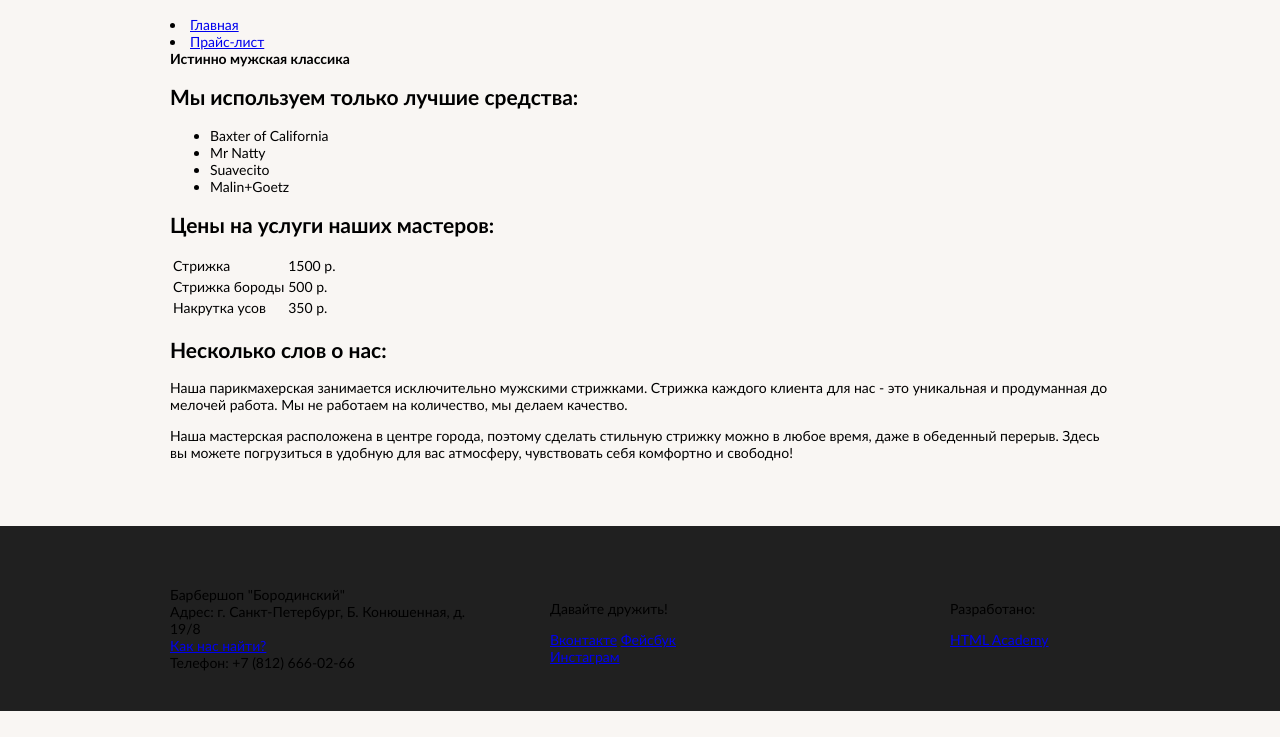
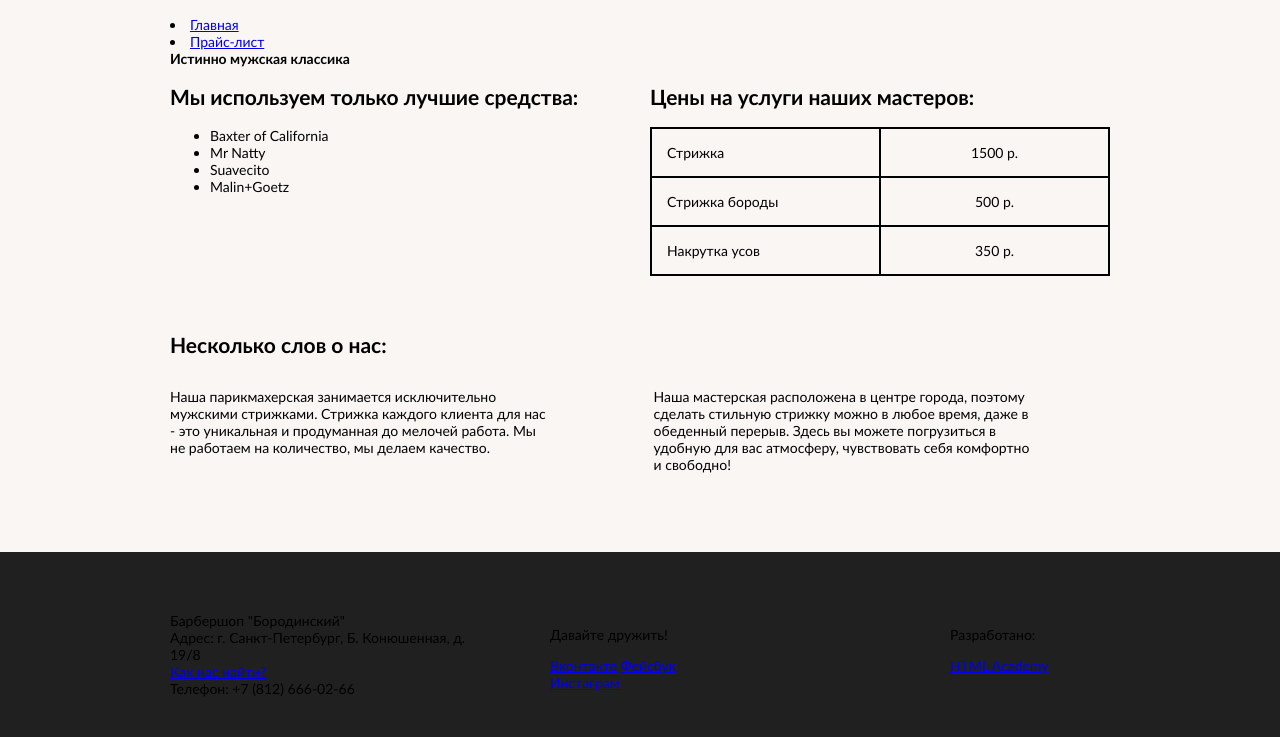
Before and after one commit to eimwe/barbershop, a plain HTML site: page price.html in a window 1280 px wide. Shown: the part 199-936 px from the top of the page. Before the commit the page ends 910 px from the top, so only its background shows below. Drawn offline with Linux system fonts and the light colour scheme.

Commit message:
Price page is almost done

```diff
--- a/css/price-style.css
+++ b/css/price-style.css
@@ -3,3 +3,36 @@ body{
     background:#f9f6f3;
     color:#000;
 }
+.article-left{
+    width:460px;
+    float:left;
+}
+.article-right{
+    width:460px;
+    float:right;
+}
+table{
+    width:100%;
+    table-layout:fixed;
+    border-collapse:collapse;
+}
+td{
+    padding:15px;
+    text-align:center;
+    border:2px solid #000101;
+}
+td:nth-child(3n+1){
+    text-align:left;
+}
+.article-bottom{
+    margin-top:265px;
+}
+.two-columns p{
+    display:inline-block;
+    vertical-align:top;
+    width:380px;
+    margin-right:100px;
+}
+.two-columns p:last-child{
+    margin-right:0;
+}
--- a/price.html
+++ b/price.html
@@ -2,7 +2,7 @@
 <html lang="ru">
     <head>
         <meta charset="utf-8">
-        <link href="css/shop-style.css" rel="stylesheet" type="text/css">
+        <link href="css/price-style.css" rel="stylesheet" type="text/css">
         <title>Прайс-лист</title>
     </head>
     <body>
@@ -30,7 +30,10 @@
                 </div>
             </header>
             <section class="price-list">
+                <div class="price-header">
                     <strong>Истинно мужская классика</strong>
+                </div>
+                <article class="article-left">
                     <h2>Мы используем только  лучшие средства:</h2>
                     <ul>
                         <li>Baxter of California</li>
@@ -38,6 +41,8 @@
                         <li>Suavecito</li>
                         <li>Malin+Goetz</li>
                     </ul>
+                </article>
+                <article class="article-right">
                     <h2>Цены на услуги наших мастеров:</h2>
                     <table>
                         <tr>
@@ -53,9 +58,14 @@
                             <td>350 р.</td>
                         </tr>
                     </table>
+                </article>
+                <article class="article-bottom">
                     <h2>Несколько слов о нас:</h2>
+                    <div class="two-columns">
                         <p>Наша парикмахерская занимается исключительно мужскими стрижками. Стрижка каждого клиента для нас - это уникальная и продуманная до мелочей работа. Мы не работаем на количество, мы делаем качество.</p>
                         <p>Наша мастерская расположена в центре города, поэтому сделать стильную стрижку можно в любое время, даже в обеденный перерыв. Здесь вы можете погрузиться в удобную для вас атмосферу, чувствовать себя комфортно и свободно!</p>
+                    </div>
+                </article>
             </section>
         </main>
         <footer class="site-footer clearfix">
```
Lines whose indentation alone changed are shown as unchanged.
